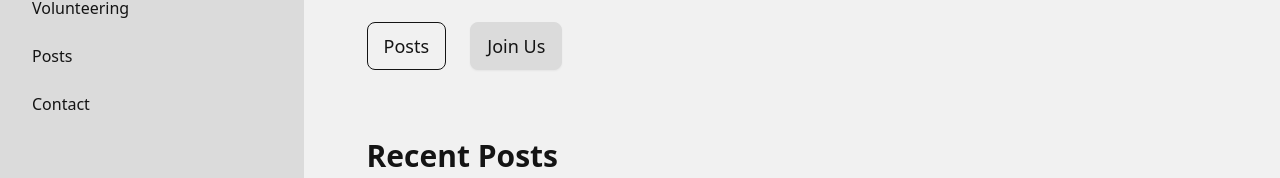
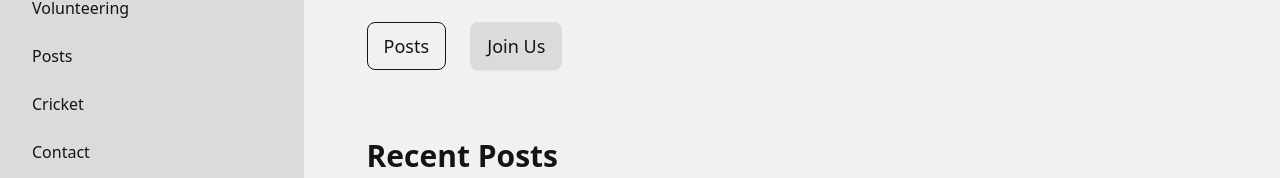
Before and after one commit to EeshanGit/Kalpa_Build_Test, an Astro site: page / in a window 1280 px wide. Shown: the part 210-388 px from the top of the page. Built offline with nearby package versions, Linux system fonts and the light colour scheme; Astro itself is replaced by a stand-in of ours.

Commit message:
Cricket to sidebar

```diff
--- a/src/components/SideBarMenu.astro
+++ b/src/components/SideBarMenu.astro
@@ -14,6 +14,7 @@ const activeClass = "bg-base-300"; // For primary color replace with `active` cl
 
 
     <li><a class="py-3 text-base" id="posts" href="/posts/">Posts</a></li>
+    <li><a class="py-3 text-base" id="cricket" href="/cricket">Cricket</a></li>
     <!---<li><a class="py-3 text-base" id="contact" href="/contact">Contact</a></li> -->
     <!-- <li><a class="py-3 text-base" id="cv" href="/cv">CV</a></li> -->
     <li>
```
